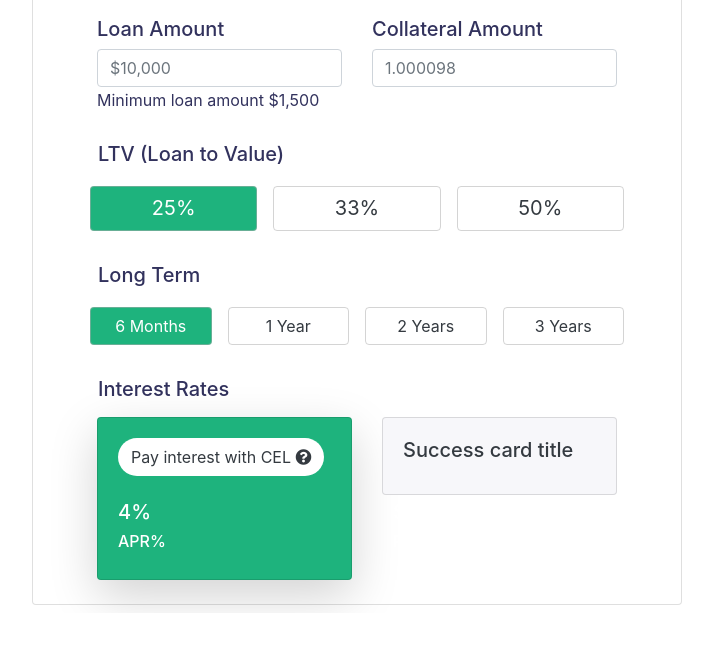
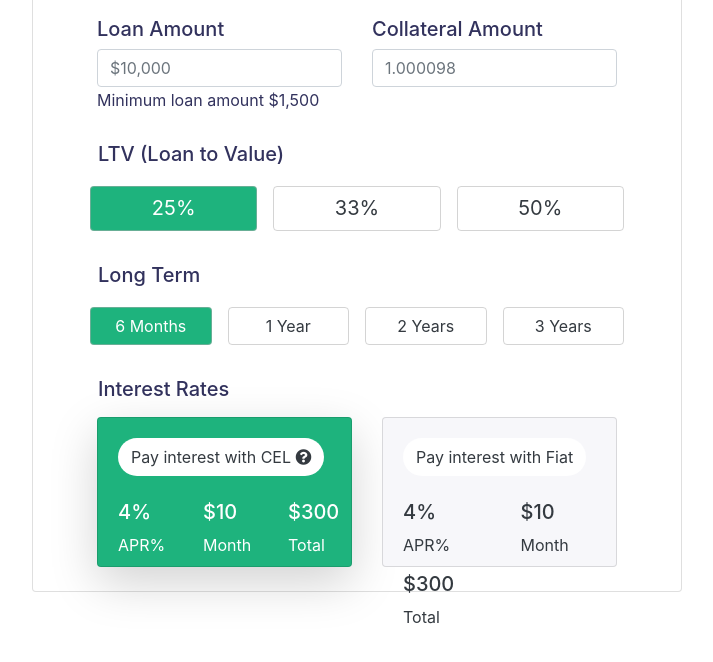
Before and after one commit to VitalJeevanjot/Calculator-celcius.network, a plain HTML site: page index.html in a window 1280 px wide. Shown: the part 196-858 px from the top of the page, without its empty margins (283-996 px from the left). Before the commit the page ends 809 px from the top, so only its background shows below. Drawn offline with nearby package versions, Linux system fonts and the light colour scheme.

Commit message:
Desktop layout finalize
Finalizing desktop layout with miner fixes and keeping the door open for new suggestions and updates.

```diff
--- a/css/app.css
+++ b/css/app.css
@@ -15,7 +15,7 @@
     color: white !important;
     background: rgb(30, 179, 125) !important;
 }
-.btn:hover {
+.btn-outline:hover {
     color: white !important;
     background: rgb(30, 179, 125) !important;
 }
@@ -53,10 +53,12 @@ div.h5 {
 .subcard-1 {
     background: rgb(30, 179, 125);
     width: 255px !important;
+    height: 150px;
 }
 .subcard-2 {
     background: rgb(247, 247, 250);
     width: 235px !important;
+    height: 150px;
 }
 
 /* .btn:active
--- a/index.html
+++ b/index.html
@@ -50,6 +50,7 @@
                     <input type="radio" name="options" id="dash-inp" onfocus="this.blur();">DASH
                 </label>
             </div>
+            <!-- Row: Inputs of Loan Amount and Collateral Amount -->
             <div class="row inside-container align-self-center pt-4">
                 <div class="col h5">
                     <label for="loan-amount">Loan Amount</label>
@@ -64,6 +65,7 @@
             <div class="row inside-container align-self-center">
                 <div class="pt-4 pb-1 pl-3 h5">LTV (Loan to Value)</div>
             </div>
+            <!-- Row: Select Loan To Value -->
             <div class="btn-group btn-group-toggle row align-self-center inside-container collateral-ltv-btns"
                 data-toggle="buttons">
                 <label class="btn btn-outline active m-2 rounded border-dark text-dark">
@@ -79,6 +81,7 @@
                     <span class="mb-0 blockquote">50%</span>
                 </label>
             </div>
+            <!-- Row: Select Long Term Plan -->
             <div class="row inside-container align-self-center">
                 <div class="pt-4 pb-1 pl-3 h5">Long Term</div>
             </div>
@@ -101,25 +104,30 @@
                     3 Years
                 </label>
             </div>
+            <!-- Row: Interest Rates (Two cards in single row) -->
             <div class="row h5 inside-container align-self-center pt-4 pl-3">
                 <label for="interest-rates-cards">Interest Rates</label>
             </div>
             <div class="row inside-container align-self-center">
                 <div class="col h5 interest-rates-cards">
-                    <div class="card text-white shadow-lg subcard-1 mb-3 pr-0 mr-0 align-self-center">
+                    <div class="card text-white shadow-lg subcard-1 mb-3 pr-0 mr-0">
                         <div class="card-body">
                             <button type="button" class="btn bg-white text-dark rounded-pill active">
                                 Pay interest with CEL
                                 <i class="fas fa-question-circle"></i>
                             </button>
-                            <div class="row pt-4">
+                            <div class="row pt-4" style="width: 255px;">
                                 <div class="col-sm">
                                     <h5>4%</h5>
-                                    <p class="h6">APR%</p>
+                                    <p><small>APR%</small></p>
                                 </div>
                                 <div class="col-sm">
                                     <h5>$10</h5>
-                                    <p class="h6">Per Month</p>
+                                    <p><small>Month</small></p>
+                                </div>
+                                <div class="col-sm">
+                                    <h5>$300</h5>
+                                    <p><small>Total</small></p>
                                 </div>
                             </div>
                         </div>
@@ -128,7 +136,23 @@
                 <div class="col h5 interest-rates-cards">
                     <div class="card text-white subcard-2 text-dark mb-3 pl-0 ml-0">
                         <div class="card-body">
-                            <h5 class="card-title">Success card title</h5>
+                            <button type="button" class="btn bg-white text-dark rounded-pill active">
+                                Pay interest with Fiat
+                            </button>
+                            <div class="row pt-4" style="width: 235px;">
+                                <div class="col-sm">
+                                    <h5>4%</h5>
+                                    <p><small>APR%</small></p>
+                                </div>
+                                <div class="col-sm">
+                                    <h5>$10</h5>
+                                    <p><small>Month</small></p>
+                                </div>
+                                <div class="col-sm">
+                                    <h5>$300</h5>
+                                    <p><small>Total</small></p>
+                                </div>
+                            </div>
                         </div>
                     </div>
                 </div>
```
